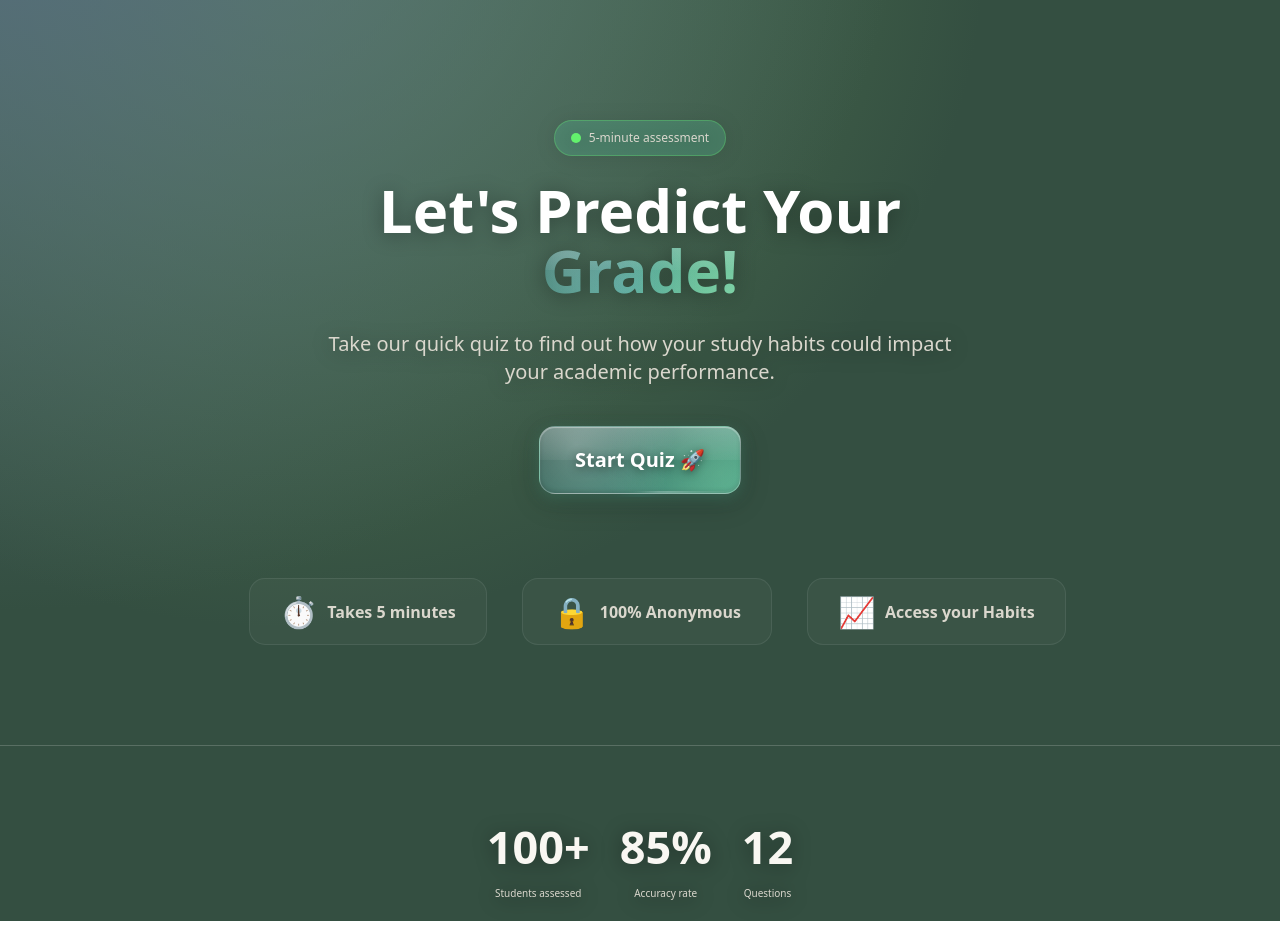
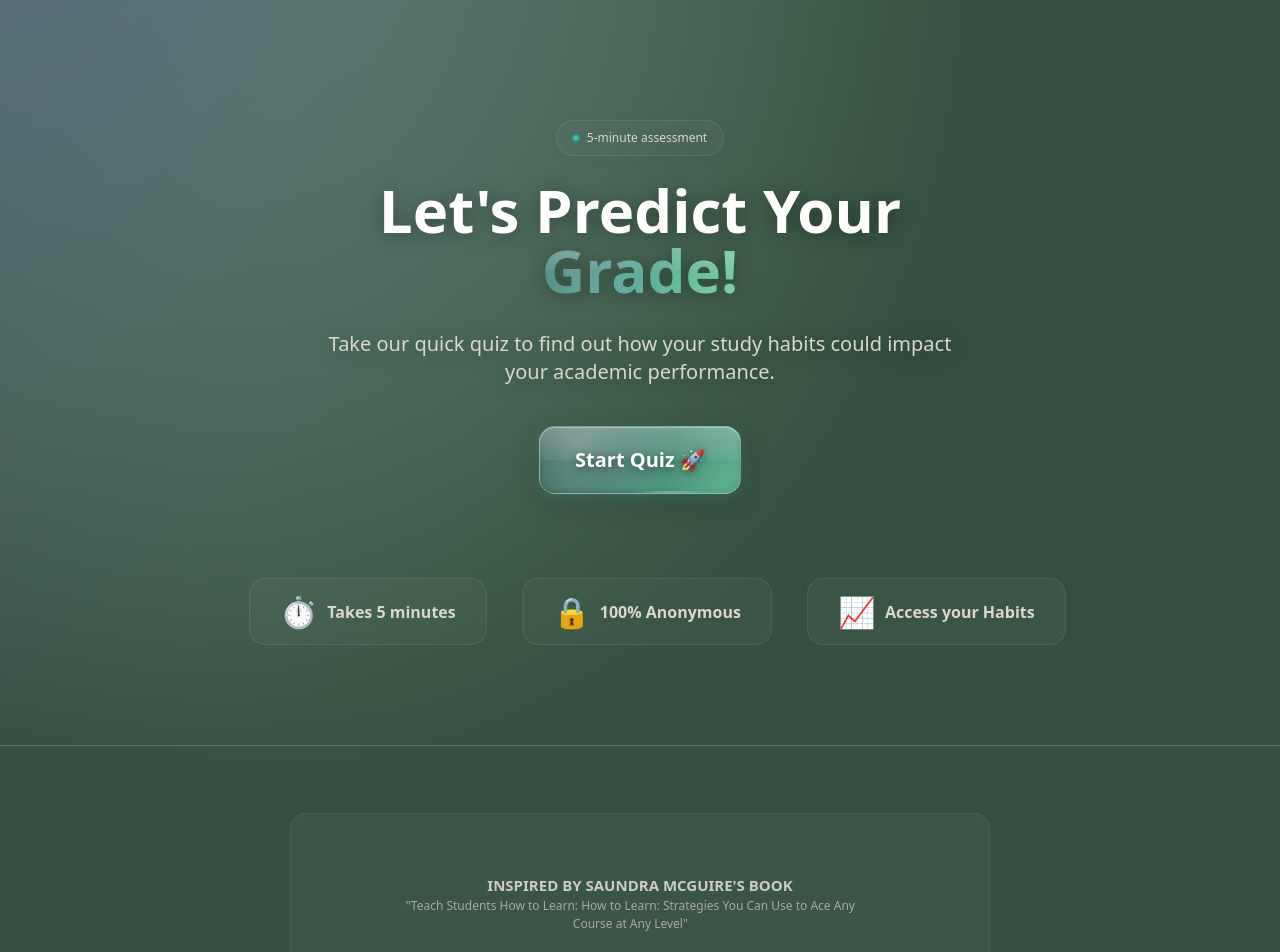
Before and after one commit to Hosanna13/Grade-Predictor-React, a Next.js app in the folder grade-predictor/: page / in a window 1280 px wide. Shown: the part 180-1132 px from the top of the page. Before the commit the page ends 1101 px from the top, so only its background shows below. Built offline with nearby package versions, Linux system fonts and the light colour scheme.

Commit message:
competed home page, workingrestarting quiz page

```diff
--- a/grade-predictor/src/app/page.tsx
+++ b/grade-predictor/src/app/page.tsx
@@ -34,7 +34,14 @@ export default function Home() {
         <div className="featurecard"> <span className='icon'> 📈 </span><p className='icon-text'> Access your Habits</p></div>
       </div>
       <footer className="footer">
+
         < div className='stats-section'>
+          <span className="stats-line"></span>
+          <div className="stats-statement"> INSPIRED BY SAUNDRA MCGUIRE'S BOOK
+            <p className="stats-substatement"> "Teach Students How to Learn: How to Learn: Strategies You Can Use to Ace Any Course at Any Level" </p>
+          </div>
+
+            <div className="stat-contaier">
               <div className="stat">100+
                   <p className="stat-desc">Students assessed</p>
               </div>
@@ -42,7 +49,9 @@ export default function Home() {
                 <p className="stat-desc">Accuracy rate</p>
               </div>
               <div className="stat"> 12
-          <p className="stat-desc">Questions</p> </div>
+                <p className="stat-desc">Questions</p>
+              </div>
+            </div>
         </div>
       </footer>
 
--- a/grade-predictor/src/app/quiz.css
+++ b/grade-predictor/src/app/quiz.css
@@ -16,8 +16,8 @@
     display: inline-flex;
     align-items: center;
     gap: 8px;
-    background: rgba(99, 241, 189, 0.2);
-    border: 1px solid rgba(99, 241, 109, 0.3);
+    background: rgba(255,255,255,0.03);
+    border: 1px solid rgba(255,255,255,0.08);
 
     color: var(--text-color);
     padding: 8px 16px;
@@ -29,9 +29,10 @@
 }
 
 .bage-dot{
-    width: 10px;
-    height: 10px;
-    background-color: #63F16D;
+    width:6px;
+    height: 6px;
+    background-color: #22d5cf;
+    filter: blur(1px);
     border-radius: 50%;
     animation: pulse 2s infinite;
 }
@@ -231,6 +232,15 @@
     border-radius: 16px;
     transition: all 0.3s ease;
     margin-left: 35px;
+
+    transition:
+        transform 0.3s cubic-bezier(0.34, 1.56, 0.67, 1),
+        box-shadow 0.3s ease,
+        border-color 0.3s ease;
+}
+.featurecard:hover {
+    transform: translateY(-4px);
+    background: rgba(255, 255, 255, 0.047)
 }
 .icon {
     font-size: 30px;
@@ -260,25 +270,71 @@
   }
   .stats-section {
     display: flex;
+    flex-direction: column;
+    align-items: center;
+    justify-content: center;
+    background: rgba(255,255,255,0.03);
+    border: 1px solid rgba(255,255,255,0.08);
+    padding: 60px 30px;
+    border-radius: 16px;
+    transition: all 0.3s ease;
+    margin-top: 50px;
+    margin-bottom: 20px;
+  }
+.stats-line{
+
+}
+.stats-statement{
+    text-align: center;
+    align-items: center;
+    justify-content: center;
+    font-size: 15px;
+    font-weight: 600;
+    color: #cccccc;
+    margin-bottom: 20px;
+}
+.stats-substatement{
+    text-align: center;
+    align-items: center;
+    justify-content: center;
+    font-size: 12px;
+    font-weight: 400;
+    color: #aaaaaa;
+    max-width:75%;
+    margin-left: 70px;
+}
+.stat-contaier{
+    display: flex;
     flex-direction: row;
     align-items: center;
     justify-content: center;
-    margin-top: 50px;
-    margin-bottom: 20px;
-  }
-
+    filter: drop-shadow(0 2px 10px rgba(0,0,0,.35));
+}
 .stat{
+    background: rgba(255,255,255,0.03);
+    border: 1px solid rgba(255,255,255,0.08);
+    padding: 10px 30px;
+    border-radius: 16px;
     align-self:auto;
     margin: 0 15px;
     text-align: center;
     font-weight: 900;
     font-size: 45px;
     color:#f9f7f2;
-    filter: drop-shadow(0 2px 10px rgba(0,0,0,.35));
 
     display: flex;
     flex-direction: column;
     align-items: center;
+
+    transition:
+        transform 0.3s cubic-bezier(0.34, 1.56, 0.67, 1),
+        box-shadow 0.3s ease,
+        border-color 0.3s ease;
+}
+
+.stat:hover{
+    transform: translateY(-4px);
+    background: rgba(255, 255, 255, 0.047)
 }
 .stat-desc{
     text-align: center;
@@ -288,51 +344,3 @@
     filter: drop-shadow(0 2px 10px rgba(0,0,0,.35));
 
 }
-
-/* Quiz Page Styles */
-.quiz-container {
-    display: flex;
-    box-shadow: 0 25px 50px -12px rgba(0, 0, 0, 0.25);
-    background-color: var(--background-color);
-    padding: 32px;
-    text-shadow: 0cm 0cm 0.2cm var(--text-shadow);
-    border-style: solid;
-    box-shadow: 10px 10px 30px rgba(0, 0, 0, 0.1);
-}
-
-.progress {
-    flex-direction: column;
-   align-items: center;
-   justify-content: center;
-}
-.progress-label{
-    margin-left: 10px;
-}
-.progress-count{}
-
-.question {
- display: inline-block;
- position: relative;
- text-align: center;
- white-space: nowrap;
- min-width: 100%;
- margin-bottom: 1rem;
-}
-.no-button {
-    padding: 10px 20px;
-    font-size: 1rem;
-    color: var(--text-color);
-    background-color: var(--background-color);;
-    border-style: solid;
-    border-radius: 16px;
-    cursor: pointer;
-    transition: background-color 0.3s ease;
-    margin-left: 20px;
-}
-
-.rest-button{
-
-}
-.home-btn{
-
-}
--- /dev/null
+++ b/grade-predictor/src/app/quiz/page.css
@@ -0,0 +1,32 @@
+@import url('../globals.css');
+
+/* Quiz Page Styles */
+body {
+    background: var(--bg);
+}
+.quiz-container {
+
+}
+
+.progress {
+
+
+}
+.progress-label{
+
+}
+.progress-count{}
+
+.question {
+
+}
+.no-button {
+
+}
+
+.rest-button{
+
+}
+.home-btn{
+
+}
--- a/grade-predictor/src/app/quiz/page.tsx
+++ b/grade-predictor/src/app/quiz/page.tsx
@@ -1,7 +1,7 @@
 'use client';
 import Link from 'next/link';
 import React, { useState } from 'react';
-import '../quiz.css';
+import './page.css';
 export default function QuizPage() {
   const [currentQuestionIndex, setCurrentQuestionIndex] = useState(0);
   const [score, setScore] = useState(0);
```
Lines whose indentation alone changed are shown as unchanged.
